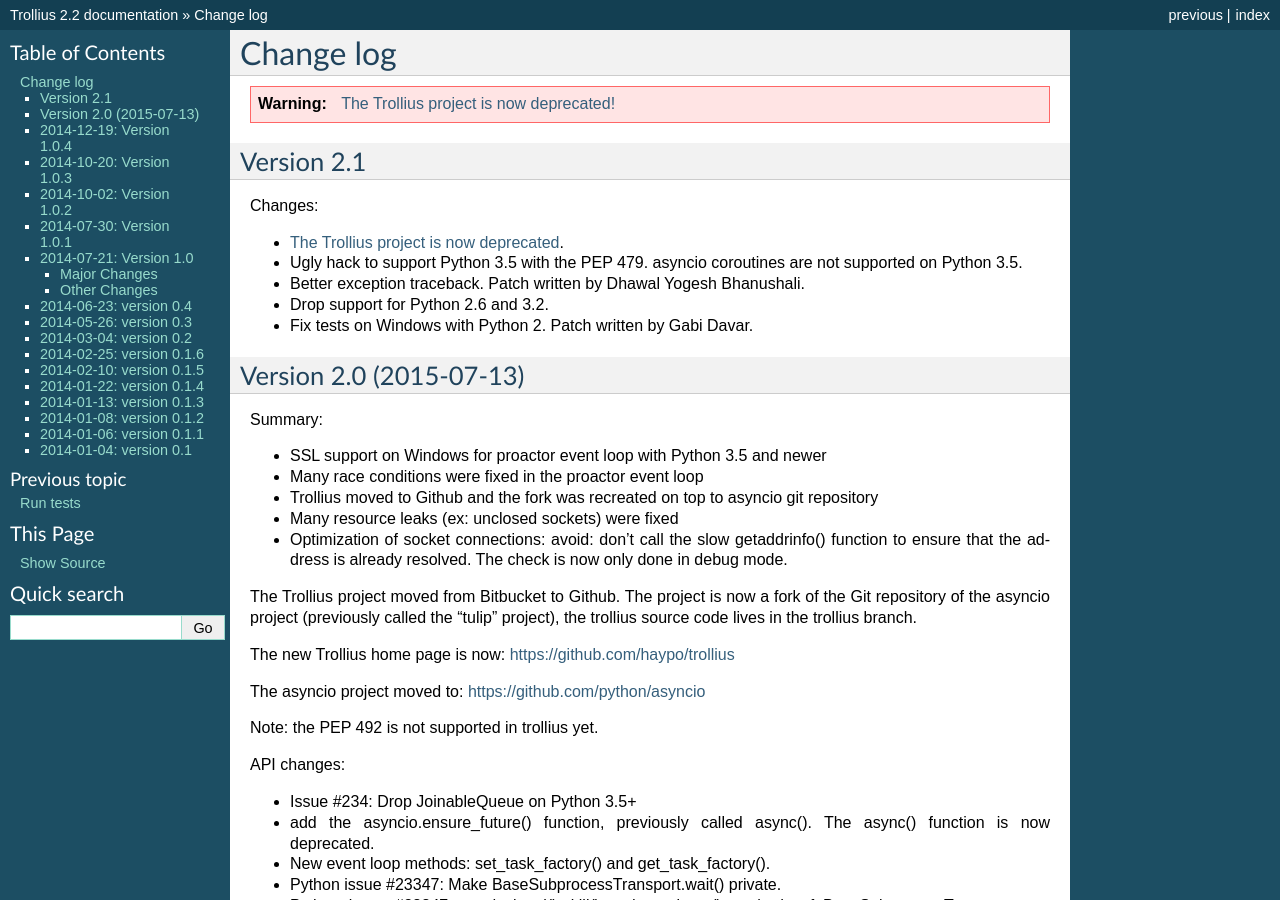
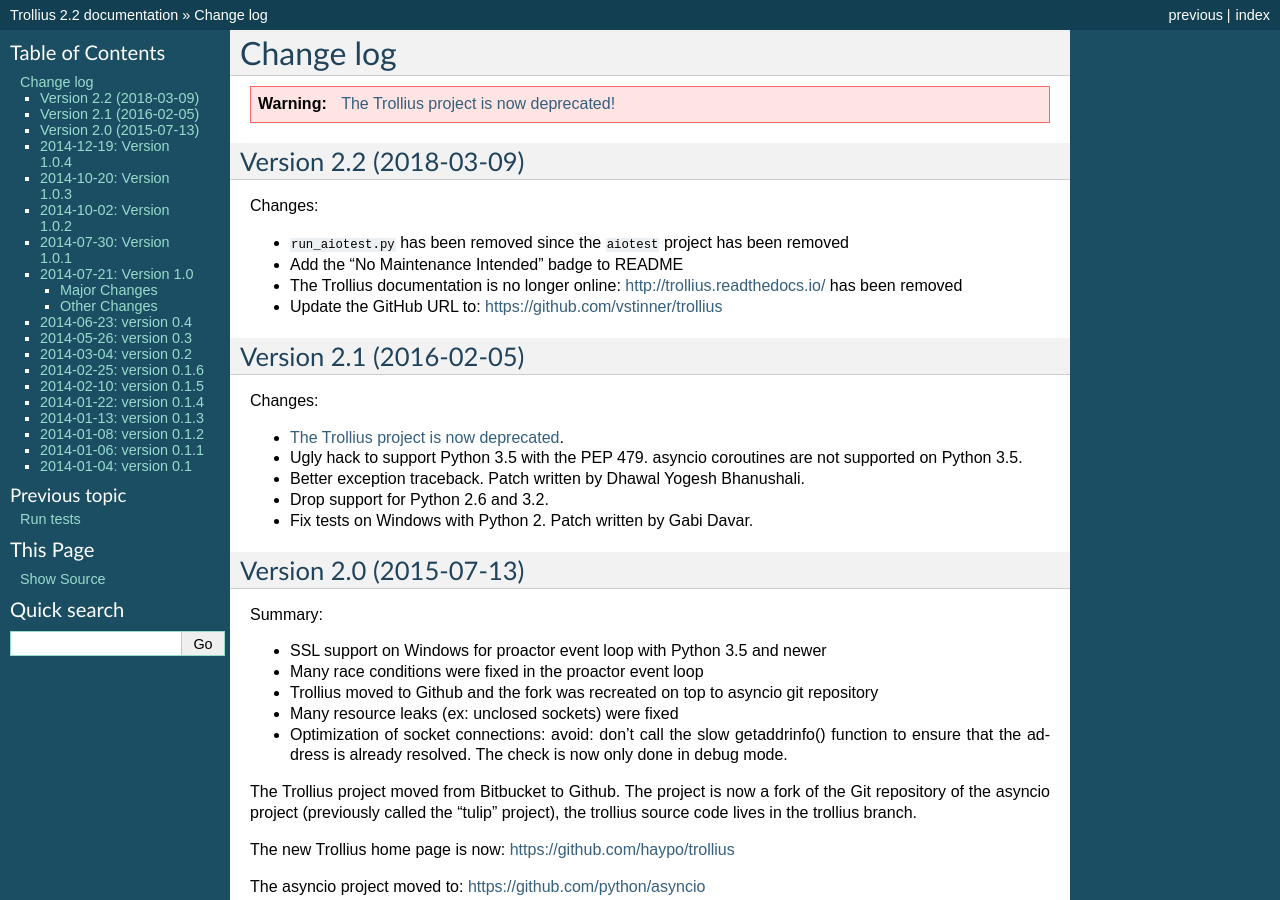
Before and after one commit to python/asyncio, a Sphinx documentation site: the page built from doc/changelog.rst, in a window 1280 px wide and 900 px high. Built offline with Sphinx 7.4.7, drawn with Linux system fonts in a browser that asks for light colours.

Commit message:
Prepare 2.2 release

```diff
--- a/doc/changelog.rst
+++ b/doc/changelog.rst
@@ -5,8 +5,20 @@
 .. warning::
    :ref:`The Trollius project is now deprecated! <deprecated>`
 
-Version 2.1
-===========
+Version 2.2 (2018-03-09)
+========================
+
+Changes:
+
+* ``run_aiotest.py`` has been removed since the ``aiotest`` project has been
+  removed
+* Add the "No Maintenance Intended" badge to README
+* The Trollius documentation is no longer online:
+  http://trollius.readthedocs.io/ has been removed
+* Update the GitHub URL to: https://github.com/vstinner/trollius
+
+Version 2.1 (2016-02-05)
+========================
 
 Changes:
 
```
Also changed, not shown: setup.py (+6 -2 lines).
